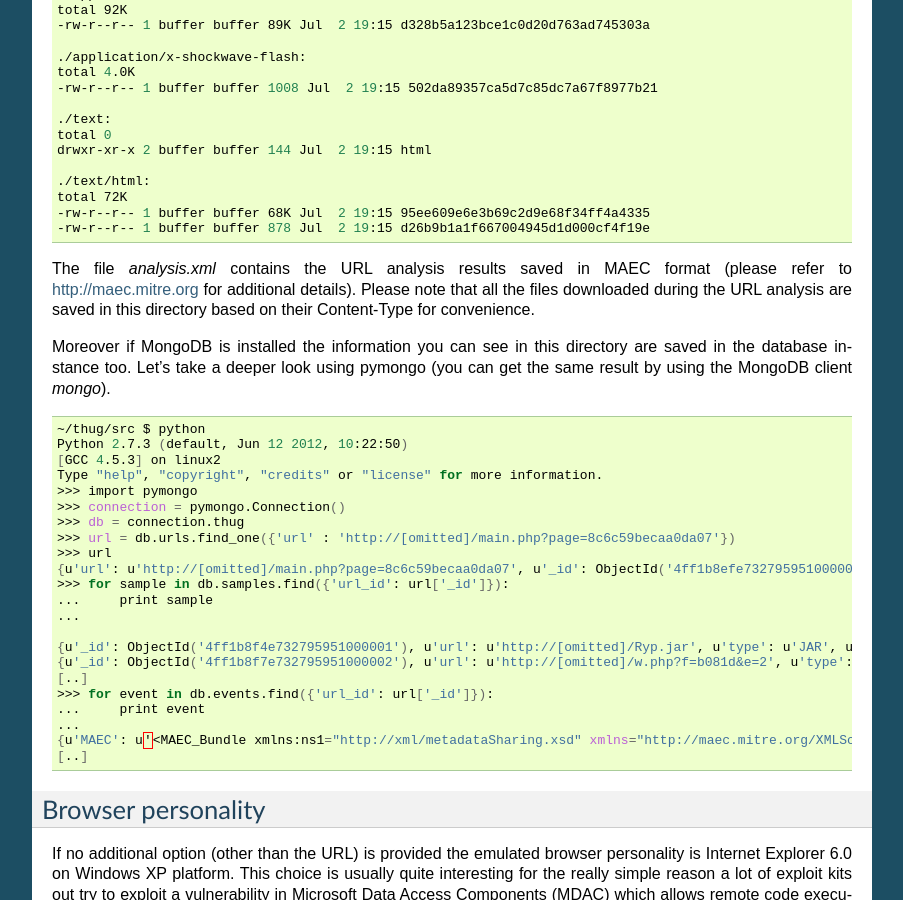
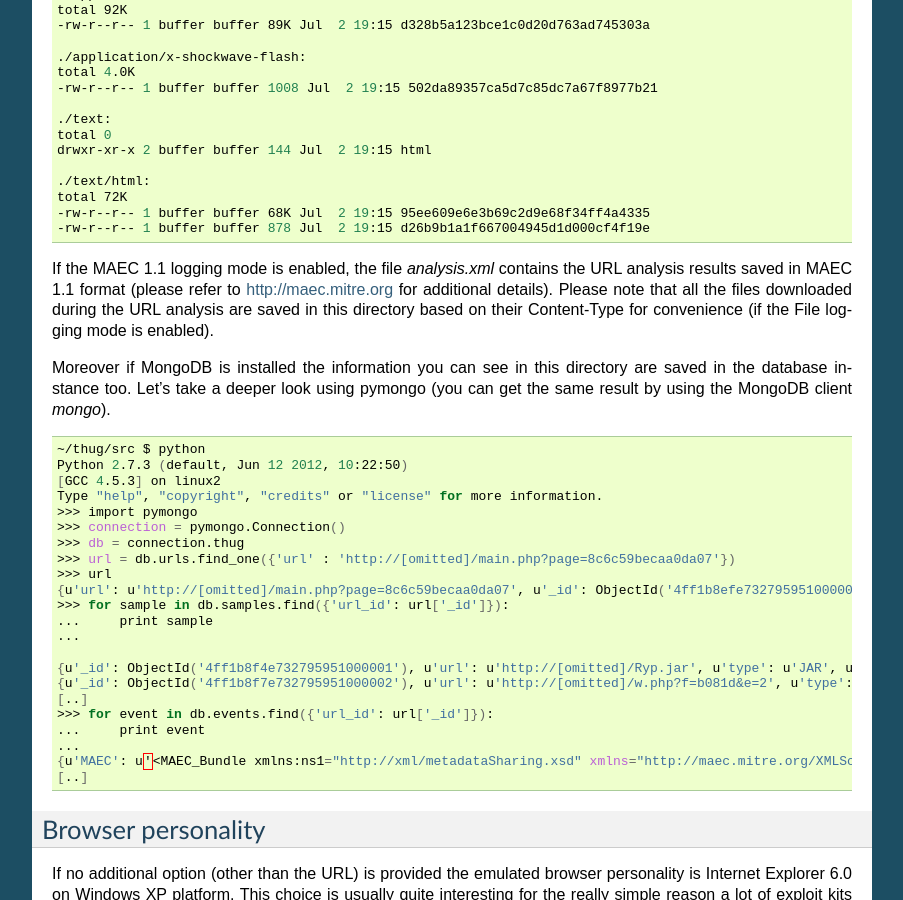
Before and after one commit to buffer/thug, a Sphinx documentation site: the page built from doc/source/usage.rst, in a window 1280 px wide and 900 px high, scrolled down 3141 px. Shown: the whole window, without its empty margins (198-1101 px from the left). Built offline with Sphinx 7.4.7, drawn with Linux system fonts in a browser that asks for light colours; some of the changed text lies outside the part shown.

Commit message:
Updated documentation

```diff
--- a/doc/source/usage.rst
+++ b/doc/source/usage.rst
@@ -223,9 +223,10 @@ Let's take a look at the directory which contains the logs for this session
         -rw-r--r-- 1 buffer buffer 878 Jul  2 19:15 d26b9b1a1f667004945d1d000cf4f19e
 
 
-The file *analysis.xml* contains the URL analysis results saved in MAEC format (please refer to
-http://maec.mitre.org for additional details). Please note that all the files downloaded during
-the URL analysis are saved in this directory based on their Content-Type for convenience.
+If the MAEC 1.1 logging mode is enabled, the file *analysis.xml* contains the URL analysis
+results saved in MAEC 1.1 format (please refer to http://maec.mitre.org for additional details).
+Please note that all the files downloaded during the URL analysis are saved in this directory
+based on their Content-Type for convenience (if the File logging mode is enabled).
 
 Moreover if MongoDB is installed the information you can see in this directory are saved in the
 database instance too. Let's take a deeper look using pymongo (you can get the same result by
```
Also changed, not shown: other parts of doc/source/usage.rst (+0 -10 lines).
